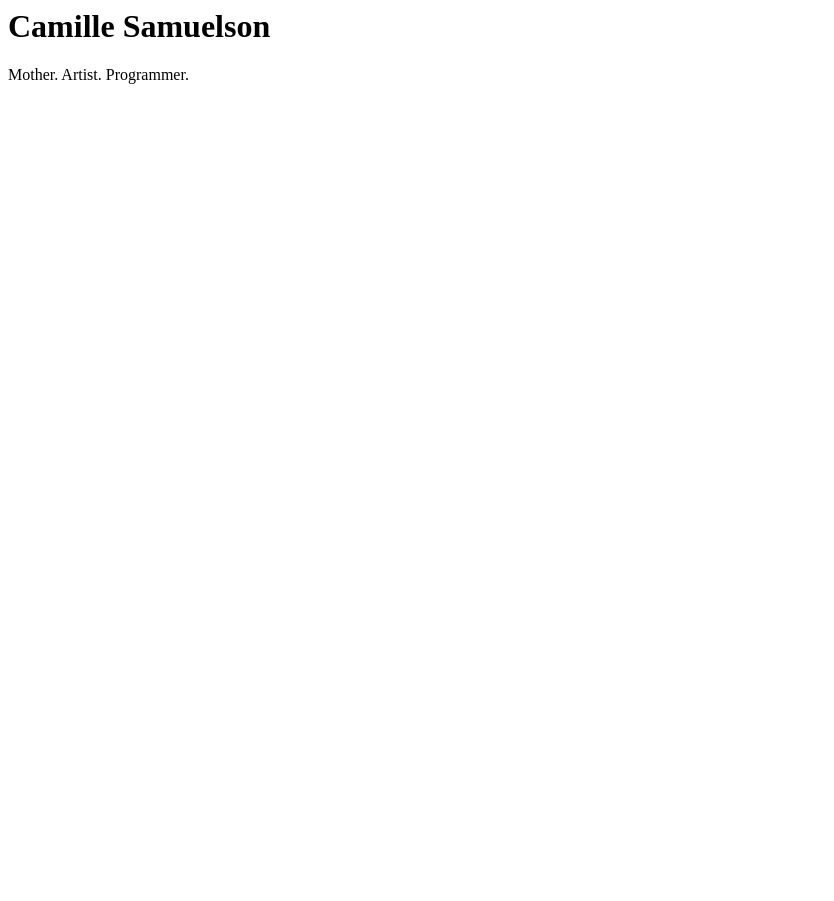
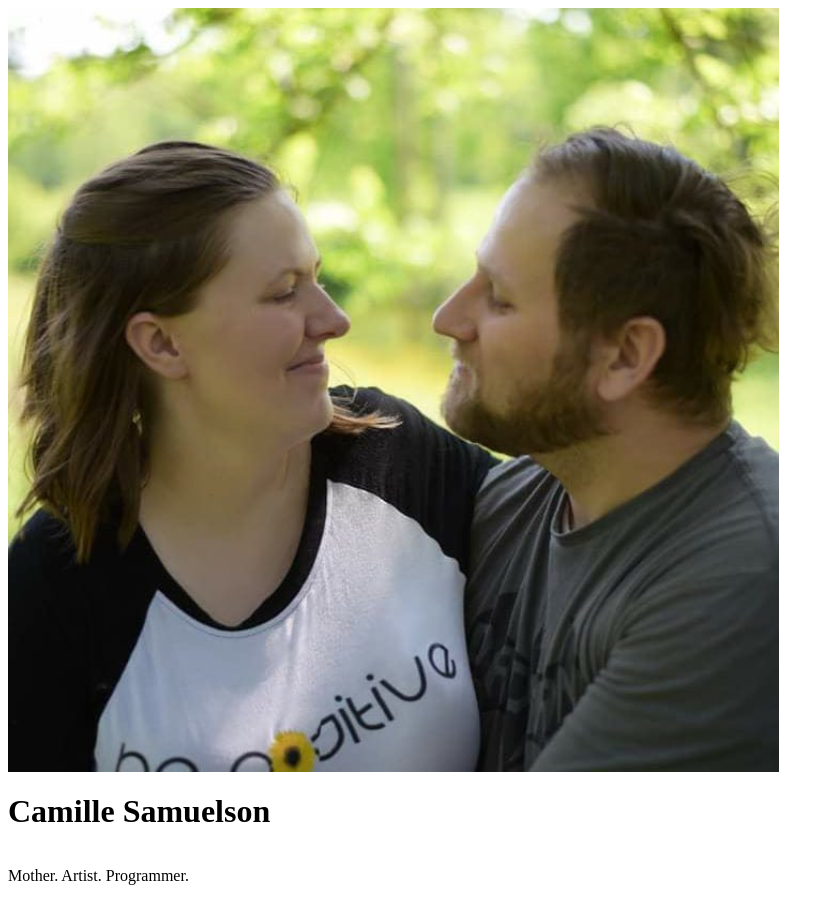
Before and after one commit to Camille-Samuelson/personal_bio, a plain HTML site: page index.html in a window 1280 px wide. Shown: the whole page, without its empty margins (0-834 px from the left). Before the commit the page ends 800 px from the top, so only its background shows below. Drawn offline with Linux system fonts and the light colour scheme.

Commit message:
Updates to index and style

```diff
--- a/index.html
+++ b/index.html
@@ -3,11 +3,15 @@
     <meta charset="UTF-8">
     <meta name="viewport" content="width=device-width, initial-scale=1.0">
     <title>Personal Professional Profile</title>
+    <link rel="stylesheet" href="style.css">
 </head>
 <body>
-    <h1>Camille Samuelson</h1>
+    <div class="name">
+        <h1>Camille Samuelson</h1>
+        <img id="profile-image" src="profile-image.jpg" width="61%" alt="picture of man and woman embracing">
+    </div>
     <p>Mother. Artist. Programmer.</p>
-    <name></name>
+
 
 
 
--- a/style.css
+++ b/style.css
@@ -1,5 +1,13 @@
+.name{
+    display: flex;
+    flex-wrap: wrap;
+    flex-direction: column-reverse;
+}
+#profile-image{
+    display: flex;
+    justify-content: flex-start;
+}
 h1{
     justify-content: flex-end;
-    display: flex;
-    flex-wrap: wrap;
+    align-items: center;
 }
```
Also changed, not shown: profile-image.jpg (added).
